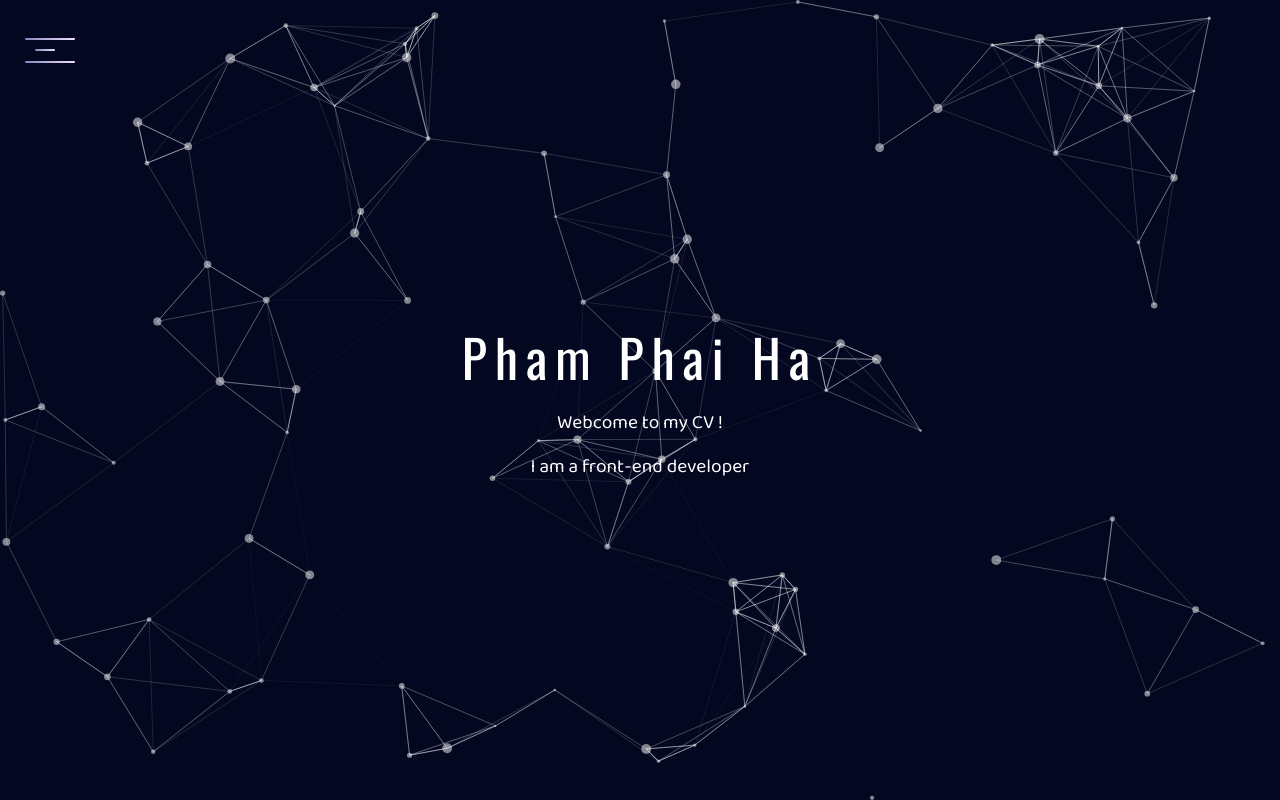
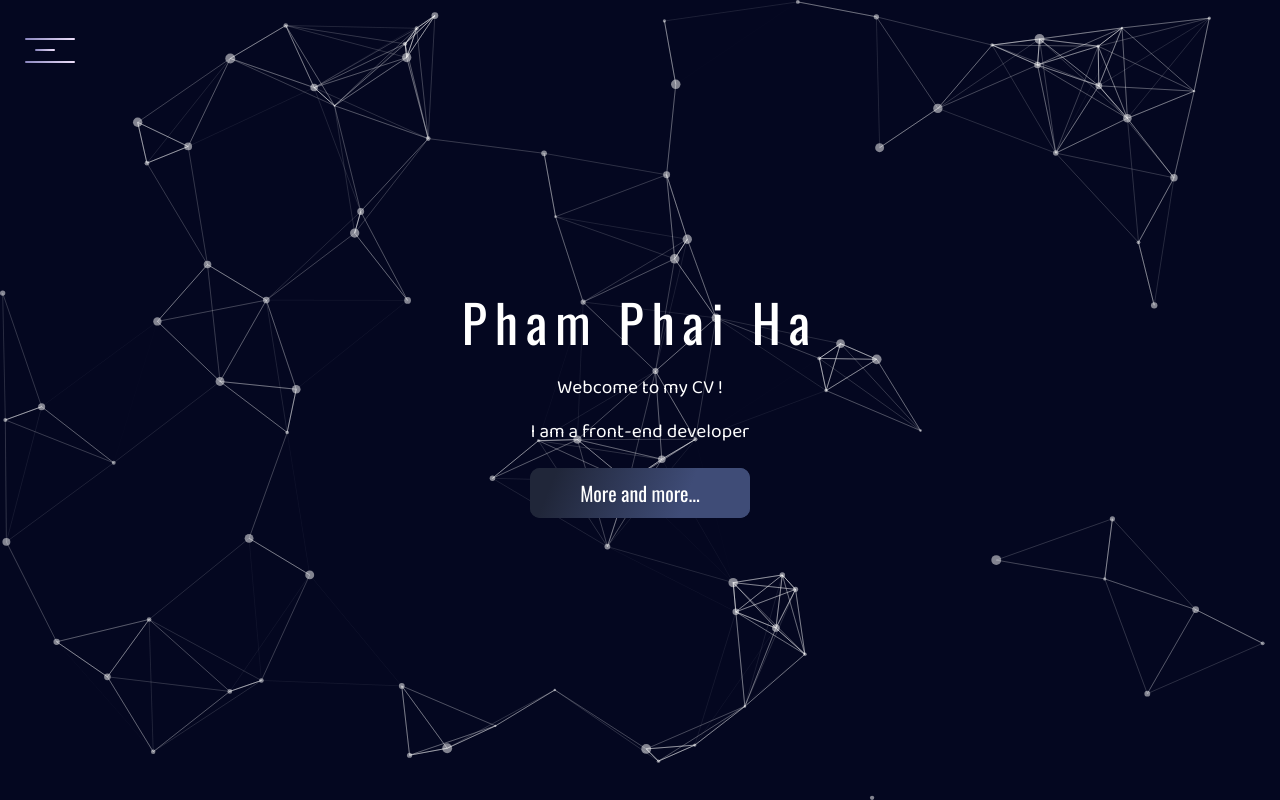
Before and after one commit to halong99t/phamha, a React (Create React App) app: page / in a window 1280 px wide. Built offline with nearby package versions, Linux system fonts and the light colour scheme.

Commit message:
update button

```diff
--- a/src/App.js
+++ b/src/App.js
@@ -4,10 +4,11 @@ import Particles from "react-particles";
 import { loadFull } from "tsparticles";
 import Menu from "./components/Menu";
 import Home from "./screens/Home";
-import NotFound from "./screens/NotFound";
+// import NotFound from "./screens/NotFound";
 import Project from "./screens/Project";
 import About from "./screens/About";
 import { ToastContainer } from "react-toastify";
+import { MenuProvider } from "./provider/Menu";
 import "react-toastify/dist/ReactToastify.css";
 import "./assets/styles.css";
 
@@ -29,12 +30,14 @@ function App() {
       />
       <ToastContainer />
       <Router>
-        <Menu />
         <Switch>
-          <Route exact path="/" component={Home} />
-          <Route exact path="/about" component={About} />
-          <Route exact path="/work" component={Project} />
-          <Route component={NotFound} />
+          <MenuProvider>
+            <Menu />
+            <Route exact path="/" component={Home} />
+            <Route path="/about" component={About} />
+            <Route path="/work" component={Project} />
+            {/* <Route path="**" component={NotFound} /> */}
+          </MenuProvider>
         </Switch>
       </Router>
     </>
--- /dev/null
+++ b/src/assets/button.css
@@ -0,0 +1,72 @@
+.glow-on-hover {
+    width: 220px;
+    height: 50px;
+    border: none;
+    outline: none;
+    color: #fff;
+    background: linear-gradient(112.1deg, rgb(32, 38, 57) 11.4%, rgb(63, 76, 119) 70.2%);
+    ;
+    cursor: pointer;
+    position: relative;
+    z-index: 0;
+    border-radius: 10px;
+    font-family: "Oswald", sans-serif;
+    font-size: 20px;
+}
+
+
+.glow-on-hover:before {
+    content: '';
+    background: linear-gradient(45deg, #ff0000, #ff7300, #fffb00, #48ff00, #00ffd5, #002bff, #7a00ff, #ff00c8, #ff0000);
+    position: absolute;
+    top: -2px;
+    left: -2px;
+    background-size: 400%;
+    z-index: -1;
+    filter: blur(5px);
+    width: calc(100% + 4px);
+    height: calc(100% + 4px);
+    animation: glowing 20s linear infinite;
+    opacity: 0;
+    transition: opacity .3s ease-in-out;
+    border-radius: 10px;
+}
+
+.glow-on-hover:active {
+    color: linear-gradient(112.1deg, rgb(32, 38, 57) 11.4%, rgb(63, 76, 119) 70.2%);
+}
+
+.glow-on-hover:active:after {
+    background: transparent;
+}
+
+.glow-on-hover:hover:before {
+    opacity: 1;
+}
+
+.glow-on-hover:after {
+    z-index: -1;
+    content: '';
+    position: absolute;
+    width: 100%;
+    height: 100%;
+    background: linear-gradient(112.1deg, rgb(32, 38, 57) 11.4%, rgb(63, 76, 119) 70.2%);
+    ;
+    left: 0;
+    top: 0;
+    border-radius: 10px;
+}
+
+@keyframes glowing {
+    0% {
+        background-position: 0 0;
+    }
+
+    50% {
+        background-position: 400% 0;
+    }
+
+    100% {
+        background-position: 0 0;
+    }
+}
--- /dev/null
+++ b/src/components/Button.js
@@ -0,0 +1,11 @@
+import React from "react";
+import "../assets/button.css";
+function Button(props) {
+  return (
+    <button class="glow-on-hover" type="button" style={{ marginTop: 20 }}>
+      More and more...
+    </button>
+  );
+}
+
+export default Button;
--- a/src/components/Menu.js
+++ b/src/components/Menu.js
@@ -1,12 +1,10 @@
-import React, { useState, useEffect } from "react";
-import { Link, useLocation } from "react-router-dom";
+import React, { useContext } from "react";
+import { Link } from "react-router-dom";
 import "../assets/menu.css";
+import MenuContext from "../provider/Menu";
 
 function Menu() {
-  const location = useLocation();
-  const [menuOpen, toggleMenu] = useState(false);
-
-  useEffect(() => toggleMenu(false), [location]);
+  const { menuOpen, toggleMenu } = useContext(MenuContext);
 
   const handleDownload = () => {
     const requestOptions = {
--- /dev/null
+++ b/src/provider/Menu.js
@@ -0,0 +1,19 @@
+import React, { createContext, useState, useEffect } from "react";
+import { useLocation } from "react-router-dom";
+
+const MenuContext = createContext(null);
+
+export const MenuProvider = ({ children }) => {
+  const location = useLocation();
+  const [menuOpen, toggleMenu] = useState(false);
+
+  useEffect(() => toggleMenu(false), [location]);
+
+  return (
+    <MenuContext.Provider value={{ location, menuOpen, toggleMenu }}>
+      {children}
+    </MenuContext.Provider>
+  );
+};
+
+export default MenuContext;
--- a/src/screens/Home.js
+++ b/src/screens/Home.js
@@ -1,6 +1,8 @@
-import React from "react";
-
+import React, { useContext } from "react";
+import Button from "../components/Button";
+import MenuContext from "../provider/Menu";
 function App() {
+  const { menuOpen, toggleMenu } = useContext(MenuContext);
   return (
     <>
       <div className="App">
@@ -8,6 +10,13 @@ function App() {
           <h1 className="App-text__title">Pham Phai Ha</h1>
           <h2 className="App-text__body">Webcome to my CV !</h2>
           <h2 className="App-text__body">I am a front-end developer</h2>
+          <span
+            onClick={() => {
+              toggleMenu(!menuOpen);
+            }}
+          >
+            <Button />
+          </span>
         </div>
       </div>
     </>
```
